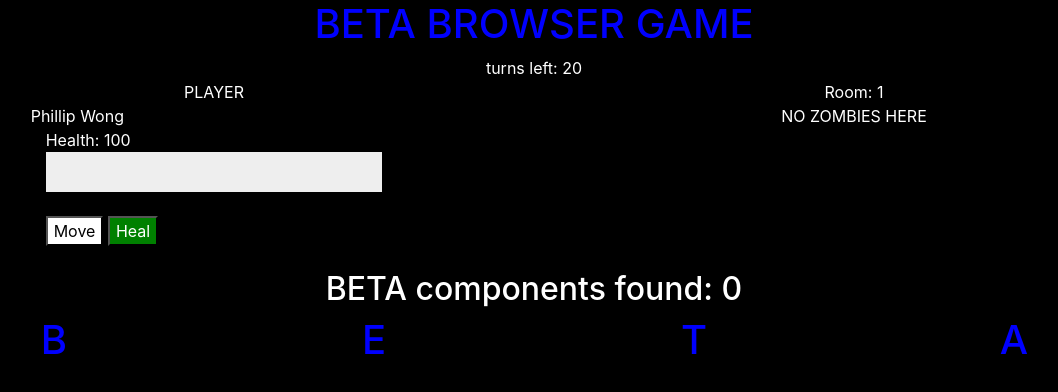
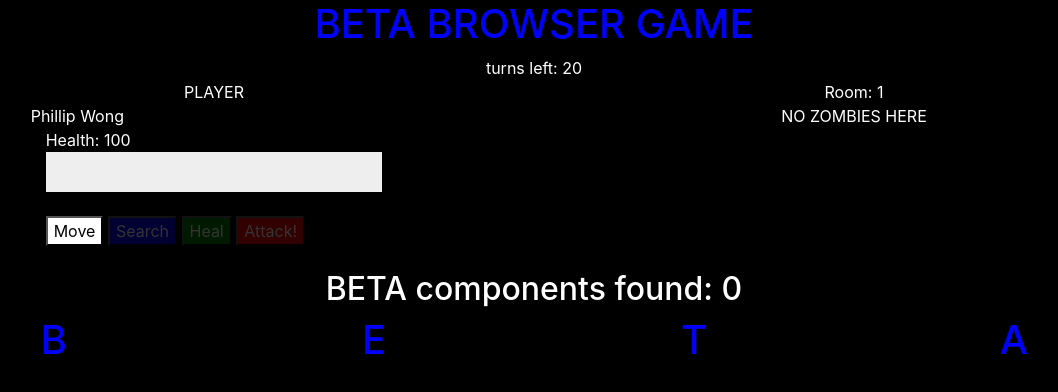
Before and after one commit to djacobs74/bbg, a plain HTML site: page index.html in a window 1280 px wide. Shown: the whole page, without its empty margins (106-1164 px from the left). Drawn offline with nearby package versions, Linux system fonts and the light colour scheme.

Commit message:
button conditions set

```diff
--- a/app.js
+++ b/app.js
@@ -7,14 +7,17 @@ new Vue({
 		zombieType: 'None',
 		room: 1,
 		betaComponents: 0,
+		searchChance: '',
 	},
 	methods: {
 		phillipAttack: function() {
+			if (this.zombieType != 'None') {
 				var damage = this.calculateDamage(20, 40);
 				this.enemyHealth -= damage;
 				this.enemyAttacks();
 				this.turnCounter();
 				this.zombieDead();
+			}
 		},
 		enemyAttacks: function() {
 			var damage = this.calculateDamage(3, 10);
@@ -32,6 +35,7 @@ new Vue({
 
         },
         phillipHeal: function() {
+        	if (this.zombieType == 'None' && this.playerHealth < 100) {
 	        	var heal = this.calculateHeal(4, 10);
 	        	this.playerHealth += heal;
 	        	if (this.playerHealth > 100) {
@@ -40,6 +44,7 @@ new Vue({
 	        		this.playerHealth;
 	        	}
 	        	this.turnCounter();
+	        }
         },
         numberGenerator: function(min, max) {
         	return Math.max(Math.floor(Math.random() * max) + 1, min);
@@ -48,6 +53,8 @@ new Vue({
         move: function() {
         	var zombieType = '';
         	var zombieHealth = '';
+
+        	if (this.zombieType === 'None') {
 
 	        	result = this.numberGenerator(1, 12);
 	        	if (result >= 1 && result <= 3) {
@@ -66,6 +73,7 @@ new Vue({
 	        	this.enemyHealth = zombieHealth;
 	        	this.room += 1;
 	        	this.turnCounter();
+	        }
         },
         zombieDead: function() {
         	if (this.enemyHealth <= 0) {
@@ -73,9 +81,12 @@ new Vue({
         	}
 		},
 		searchRoom: function() {
+			if (this.zombieType == 'None' && this.room != 1) {
 				result = this.numberGenerator(1, 12);
 				if (result >= 1 && result <= 3) {
 					this.betaComponents += 1;
+				}
+				this.turnCounter();
 			}
 		}
 	},
--- a/index.html
+++ b/index.html
@@ -27,10 +27,10 @@
 					<div class="col-12">
 						<section>Health: {{ playerHealth }}<div class="health-bar" :style="{width: playerHealth + '%'}"></div></section>
 						<br>
-						<button v-if="zombieType == 'None'" id="move" @click="move">Move</button>
-						<button v-if="zombieType == 'None' && room != '1'" id="search" @click="searchRoom">Search</button>
-						<button id="heal" @click="phillipHeal">Heal</button>
-						<button v-if="zombieType != 'None'" id="attack" @click="phillipAttack">Attack!</button>
+						<button v-bind:class="{ disabled: zombieType != 'None' }" class="move" @click="move">Move</button>
+						<button v-bind:class="{ disabled: zombieType != 'None' || room == '1' }" class="search" @click="searchRoom">Search</button>
+						<button v-bind:class="{ disabled: zombieType != 'None' || playerHealth == 100 }" class="heal" @click="phillipHeal">Heal</button>
+						<button v-bind:class="{ disabled: zombieType == 'None' }" class="attack" @click="phillipAttack">Attack!</button>
 					</div>
 
 				</div>
--- a/styles.css
+++ b/styles.css
@@ -20,25 +20,25 @@ h1 {
 }
 
 
-#attack {
+.attack {
 	background-color: red;
 	color: white;
 	cursor: pointer;
 }
 
-#move {
+.move {
 	background-color: white;
 	color: black;
 	cursor: pointer;
 }
 
-#search {
+.search {
 	background-color: blue;
 	color: white;
 	cursor: pointer;
 }
 
-#heal {
+.heal {
 	background-color: green;
 	color: white;
 	cursor: pointer;
@@ -47,3 +47,8 @@ h1 {
 .components {
 	color: white;
 }
+
+.disabled {
+	cursor: inherit;
+    opacity: 0.2;
+}
```
Lines whose indentation alone changed are shown as unchanged.
